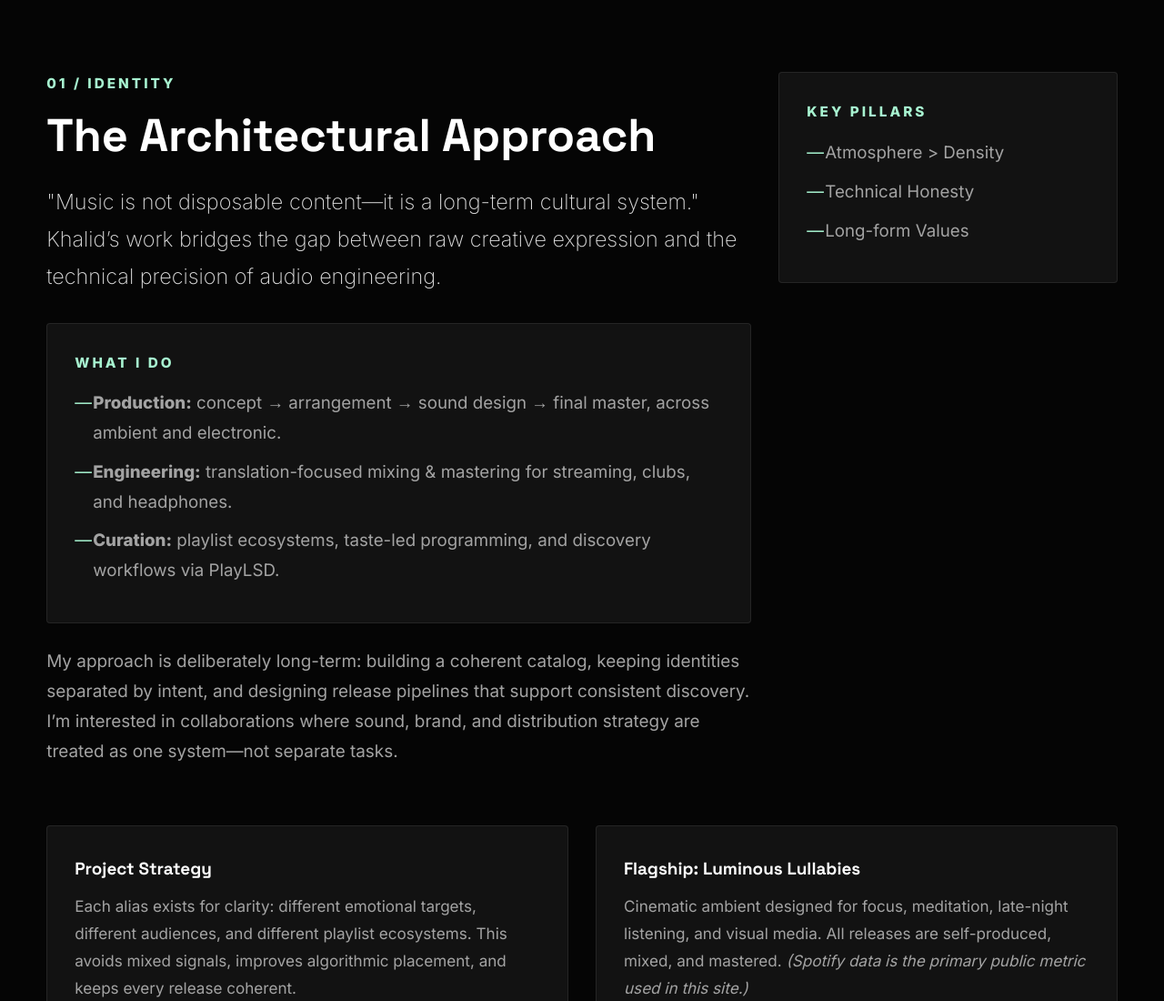
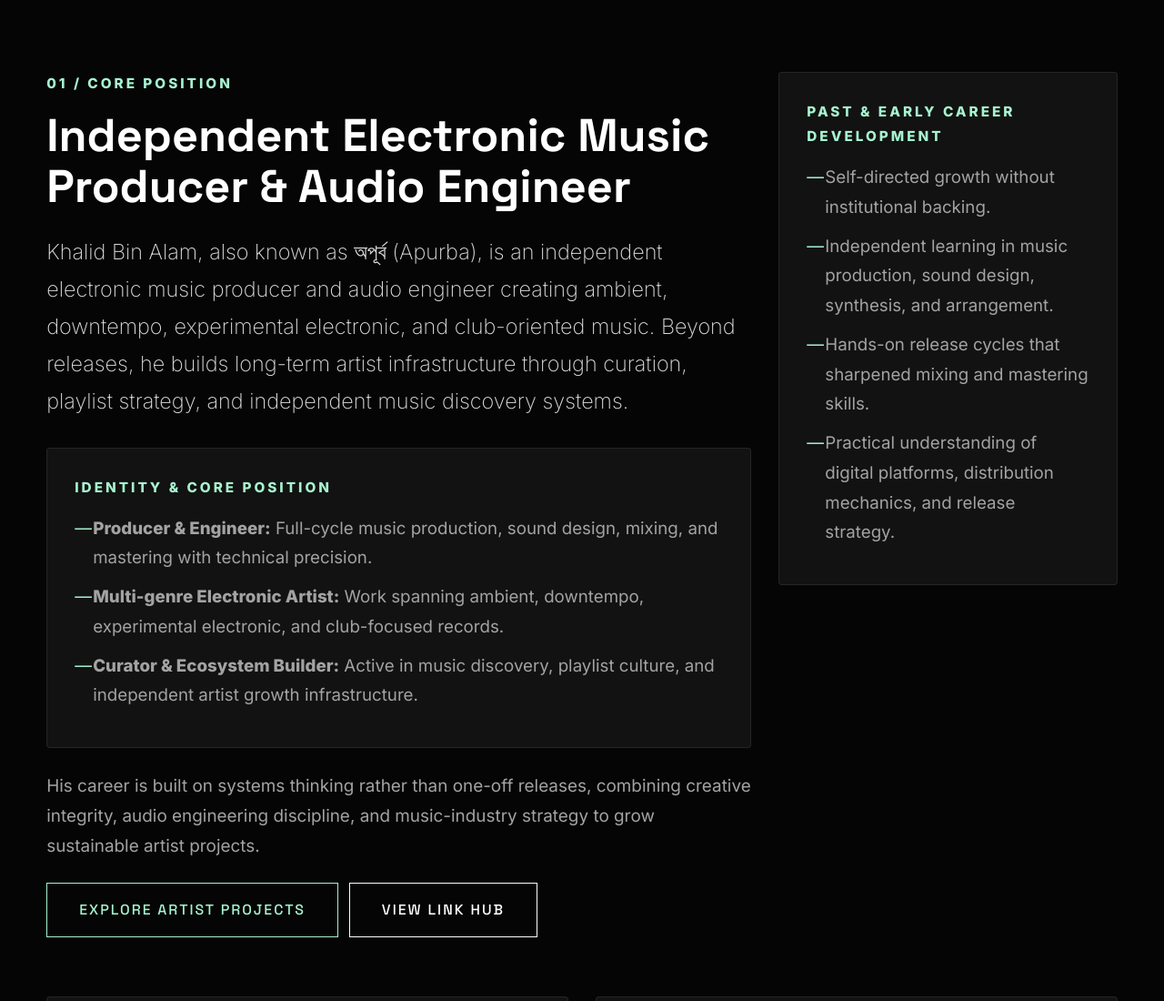
Before and after one commit to khalidbinalam/khalidbinalam.github.io, a website built with Vite: page index.html in a window 1280 px wide. Shown: the part 1700-2800 px from the top of the page at 91% size. Built offline with nearby package versions, Linux system fonts and the light colour scheme.

Commit message:
Rewrite section 01 content and remove Key Pillars card

```diff
--- a/index.html
+++ b/index.html
@@ -234,7 +234,7 @@
       </button>
 
       <div class="nav-links" id="navLinks">
-        <a href="#about">Identity</a>
+        <a href="#about">Core Position</a>
         <a href="#aliases">Projects</a>
         <a href="#engineering">Audio</a>
         <a href="#playlsd">Curation</a>
@@ -321,42 +321,48 @@
       </div>
     </section>
 
-    <!-- IDENTITY -->
+    <!-- CORE POSITION -->
     <section id="about">
       <div class="container grid-12">
         <div class="col-8">
-          <span class="section-label">01 / Identity</span>
-          <h2 class="section-title">The Architectural Approach</h2>
+          <span class="section-label">01 / Core Position</span>
+          <h2 class="section-title">Independent Electronic Music Producer &amp; Audio Engineer</h2>
           <p style="font-size: 1.3rem; font-weight: 200; color: #ddd;">
-            "Music is not disposable content—it is a long-term cultural system." Khalid’s work bridges the gap between raw creative expression and the technical precision of audio engineering.
+            Khalid Bin Alam, also known as অপূর্ব (Apurba), is an independent electronic music producer and audio engineer creating ambient, downtempo, experimental electronic, and club-oriented music.
+            Beyond releases, he builds long-term artist infrastructure through curation, playlist strategy, and independent music discovery systems.
           </p>
 
           <div style="margin-top: 30px;">
             <div class="panel">
-              <h4 class="section-label">What I do</h4>
+              <h4 class="section-label">Identity &amp; Core Position</h4>
               <ul class="info-list">
-                <li><strong>Production:</strong> concept → arrangement → sound design → final master, across ambient and electronic.</li>
-                <li><strong>Engineering:</strong> translation-focused mixing & mastering for streaming, clubs, and headphones.</li>
-                <li><strong>Curation:</strong> playlist ecosystems, taste-led programming, and discovery workflows via PlayLSD.</li>
+                <li><strong>Producer &amp; Engineer:</strong> Full-cycle music production, sound design, mixing, and mastering with technical precision.</li>
+                <li><strong>Multi-genre Electronic Artist:</strong> Work spanning ambient, downtempo, experimental electronic, and club-focused records.</li>
+                <li><strong>Curator &amp; Ecosystem Builder:</strong> Active in music discovery, playlist culture, and independent artist growth infrastructure.</li>
               </ul>
             </div>
           </div>
 
           <div style="margin-top: 25px;">
             <p style="color: var(--text-muted); max-width: 900px;">
-              My approach is deliberately long-term: building a coherent catalog, keeping identities separated by intent, and designing release pipelines that support consistent discovery.
-              I’m interested in collaborations where sound, brand, and distribution strategy are treated as one system—not separate tasks.
+              His career is built on systems thinking rather than one-off releases, combining creative integrity, audio engineering discipline, and music-industry strategy to grow sustainable artist projects.
             </p>
+          </div>
+
+          <div style="margin-top: 24px; display: flex; gap: 12px; flex-wrap: wrap;">
+            <a href="#aliases" class="btn btn-accent">Explore Artist Projects</a>
+            <a href="#network" class="btn">View Link Hub</a>
           </div>
 
         </div>
         <div class="col-4">
           <div class="panel">
-            <h4 class="section-label">Key Pillars</h4>
+            <h4 class="section-label">Past &amp; Early Career Development</h4>
             <ul class="info-list">
-              <li>Atmosphere > Density</li>
-              <li>Technical Honesty</li>
-              <li>Long-form Values</li>
+              <li>Self-directed growth without institutional backing.</li>
+              <li>Independent learning in music production, sound design, synthesis, and arrangement.</li>
+              <li>Hands-on release cycles that sharpened mixing and mastering skills.</li>
+              <li>Practical understanding of digital platforms, distribution mechanics, and release strategy.</li>
             </ul>
           </div>
         </div>
@@ -364,28 +370,27 @@
         <div class="grid-12" style="margin-top: 35px; grid-column: 1 / -1;">
           <div class="col-6">
             <div class="panel">
-              <h4 style="font-family: var(--font-display); margin-bottom: 10px;">Project Strategy</h4>
+              <h4 style="font-family: var(--font-display); margin-bottom: 10px;">Artistic Philosophy</h4>
               <p style="color: var(--text-muted); font-size: 0.95rem;">
-                Each alias exists for clarity: different emotional targets, different audiences, and different playlist ecosystems.
-                This avoids mixed signals, improves algorithmic placement, and keeps every release coherent.
+                Khalid approaches electronic music as architecture rather than entertainment. Every release is built to shape emotional space with clarity, depth, and long-form listening value.
               </p>
               <ul class="info-list">
-                <li><strong>Luminous Lullabies:</strong> ambient / cinematic / deep listening</li>
-                <li><strong>Zalvix:</strong> melodic electronic / club energy</li>
-                <li><strong>Apurba (অপূর্ব):</strong> underground, experimental identity</li>
+                <li>Sound must serve emotional space.</li>
+                <li>Atmosphere matters more than density.</li>
+                <li>Long-form listening outlasts trends.</li>
+                <li>Sonic clarity reflects artistic honesty.</li>
               </ul>
             </div>
           </div>
           <div class="col-6">
             <div class="panel">
-              <h4 style="font-family: var(--font-display); margin-bottom: 10px;">Flagship: Luminous Lullabies</h4>
+              <h4 style="font-family: var(--font-display); margin-bottom: 10px;">Long-Term Direction</h4>
               <p style="color: var(--text-muted); font-size: 0.95rem;">
-                Cinematic ambient designed for focus, meditation, late-night listening, and visual media. All releases are self-produced, mixed, and mastered.
-                <em>(Spotify data is the primary public metric used in this site.)</em>
+                The mission is to build a coherent catalog and artist ecosystem where music creation, engineering quality, discovery strategy, and independent distribution work as one integrated system.
               </p>
               <div style="margin-top: 18px; display: flex; gap: 12px; flex-wrap: wrap;">
-                <a href="https://open.spotify.com/artist/2zKWBmG0FeVZ36llQlfjEA" class="btn btn-accent">Spotify Profile</a>
-                <a href="#network" class="btn">All Links</a>
+                <a href="#vision" class="btn btn-accent">View Growth Metrics</a>
+                <a href="#aliases" class="btn">See Artist Ecosystem</a>
               </div>
             </div>
           </div>
```
